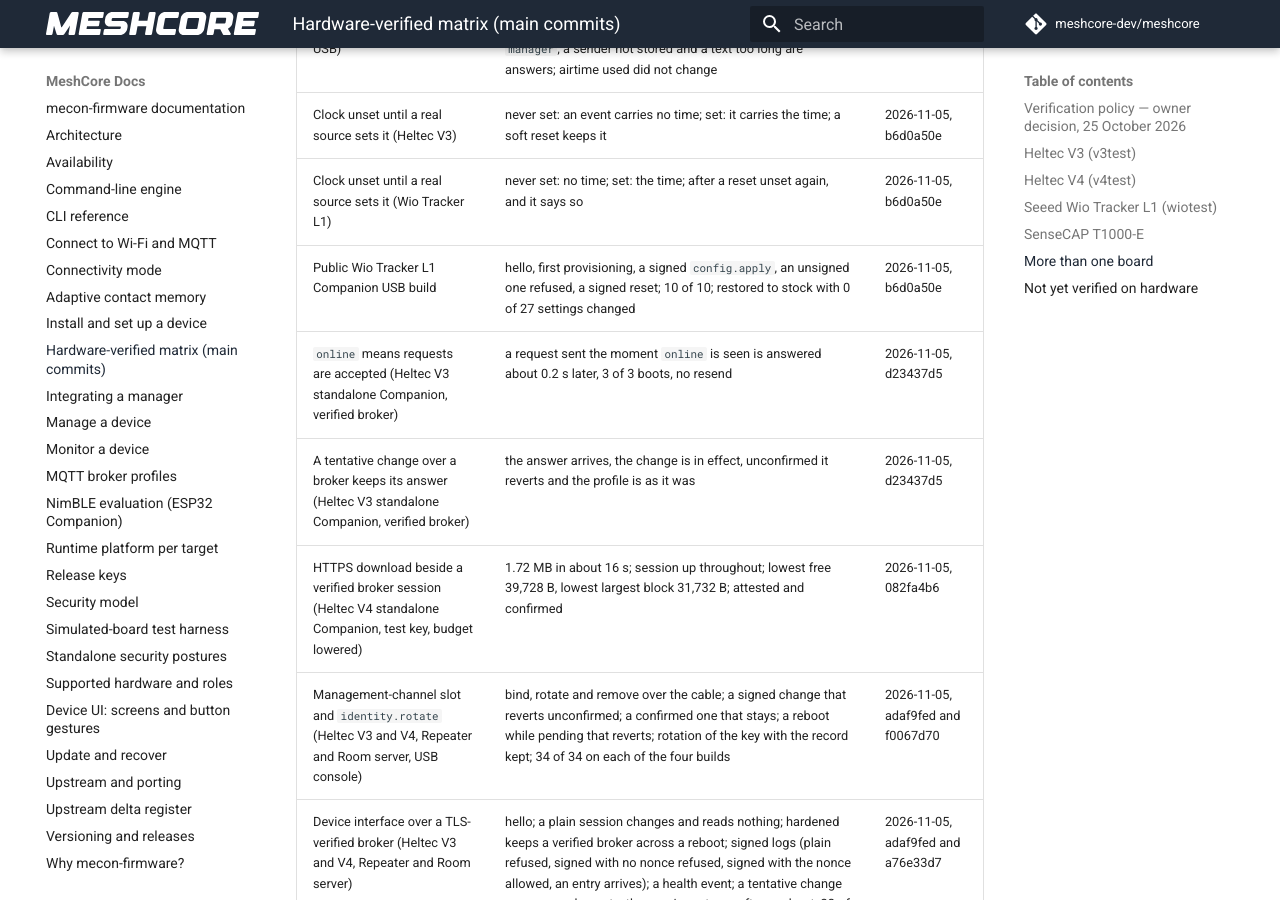
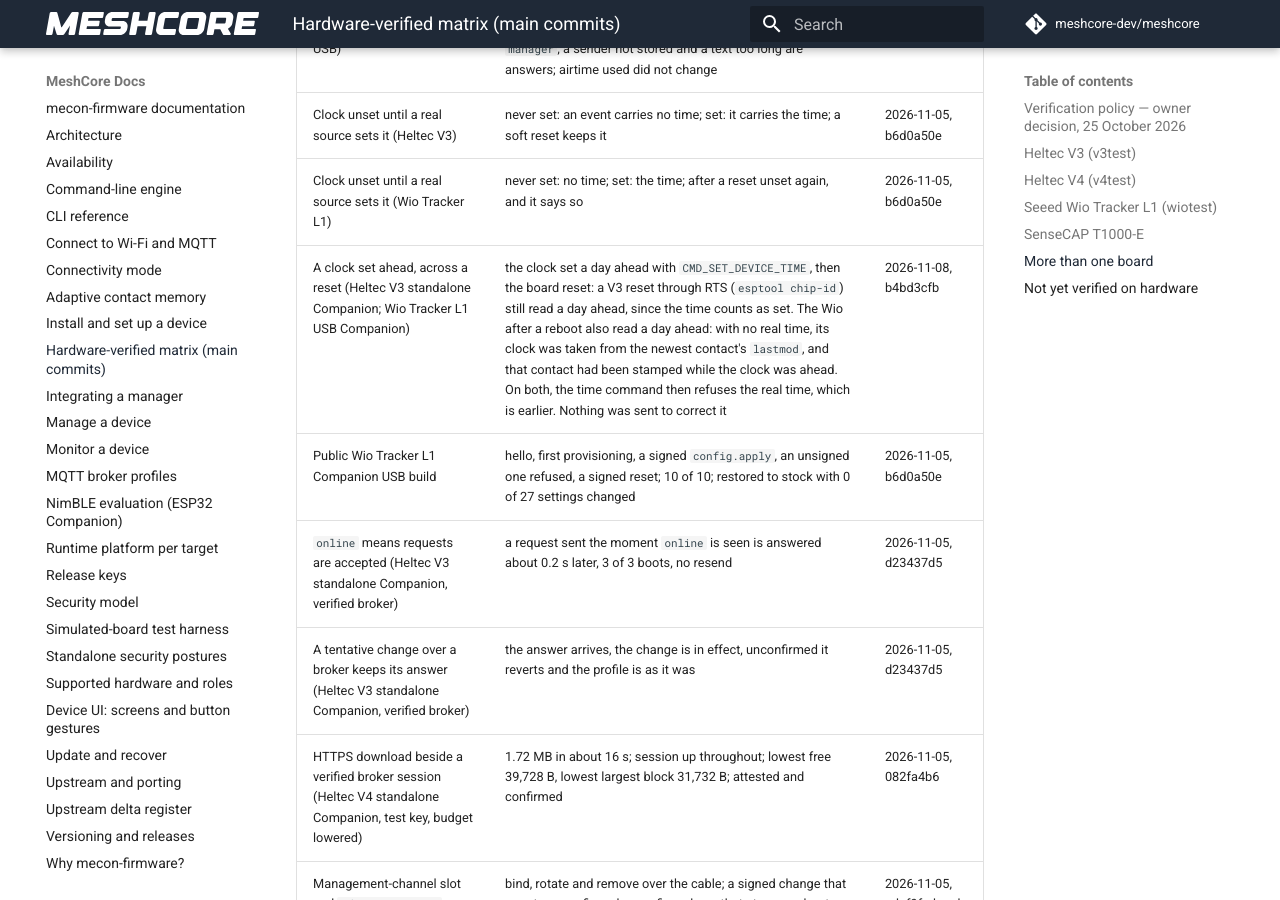
Before and after one commit to hoejriis/mecon-firmware, an MkDocs documentation site: the page built from docs/HARDWARE_VERIFIED.md, in a window 1280 px wide and 900 px high, scrolled down 14924 px. Built offline with MkDocs 1.6.1 and Material for MkDocs 9.7.7, drawn with Linux system fonts in a browser that asks for light colours; comment, search, counter and statistics services are not loaded.

Commit message:
Docs: a clock set ahead stays ahead across a reset (V3, Wio)
Seen on 2026-11-08 while trying the stale-login line: a V3 kept a clock set a day ahead through an
RTS reset, and a Wio after a reboot took a day-ahead time back from its newest contact's lastmod.
The time command only moves forward, so neither could be set back to the real time.

Co-Authored-By: Claude Opus 5.5 (1M context) <noreply@anthropic.com>

```diff
--- a/docs/HARDWARE_VERIFIED.md
+++ b/docs/HARDWARE_VERIFIED.md
@@ -159,6 +159,7 @@ Reading a release on a Heltec V3 or V4 includes `tools/mecon_latency_hw.py <port
 | `message.deliver` (Heltec V3 standalone Companion, USB) | a stock frame reads `[via manager] <text>` in the sender's thread with the time supplied; `inbox.list` says `source: manager`; a sender not stored and a text too long are answers; airtime used did not change | 2026-11-05, b6d0a50e |
 | Clock unset until a real source sets it (Heltec V3) | never set: an event carries no time; set: it carries the time; a soft reset keeps it | 2026-11-05, b6d0a50e |
 | Clock unset until a real source sets it (Wio Tracker L1) | never set: no time; set: the time; after a reset unset again, and it says so | 2026-11-05, b6d0a50e |
+| A clock set ahead, across a reset (Heltec V3 standalone Companion; Wio Tracker L1 USB Companion) | the clock set a day ahead with `CMD_SET_DEVICE_TIME`, then the board reset: a V3 reset through RTS (`esptool chip-id`) still read a day ahead, since the time counts as set. The Wio after a reboot also read a day ahead: with no real time, its clock was taken from the newest contact's `lastmod`, and that contact had been stamped while the clock was ahead. On both, the time command then refuses the real time, which is earlier. Nothing was sent to correct it | 2026-11-08, b4bd3cfb |
 | Public Wio Tracker L1 Companion USB build | hello, first provisioning, a signed `config.apply`, an unsigned one refused, a signed reset; 10 of 10; restored to stock with 0 of 27 settings changed | 2026-11-05, b6d0a50e |
 | `online` means requests are accepted (Heltec V3 standalone Companion, verified broker) | a request sent the moment `online` is seen is answered about 0.2 s later, 3 of 3 boots, no resend | 2026-11-05, d23437d5 |
 | A tentative change over a broker keeps its answer (Heltec V3 standalone Companion, verified broker) | the answer arrives, the change is in effect, unconfirmed it reverts and the profile is as it was | 2026-11-05, d23437d5 |
```
